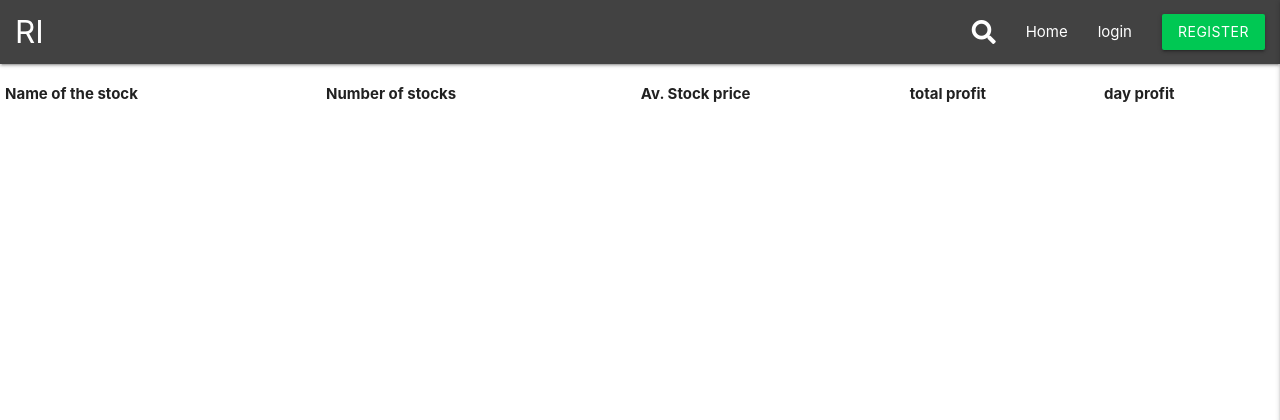
After one commit to waterrot/responsible-investers, a Flask app: template templates/portfolio.html in a window 1280 px wide. The commit adds this page. Shown: the top 420 px of the page. Run offline with Flask 2, Linux system fonts and the light colour scheme; the template is opened without the code that fills it, so the values that code supplies are empty; some libraries are stand-ins or nearby versions.

Commit message:
added portfolio page

```diff
--- a/templates/base.html
+++ b/templates/base.html
@@ -27,7 +27,7 @@
                     <li><a href="#"><i class="fas fa-search"></i></a></li>
                     <li><a href="{{ url_for('home') }}">Home</a></li>
                     {% if session.user %}
-                        <li><a href="#">portfolio</a></li>
+                        <li><a href="{{ url_for('portfolio') }}">portfolio</a></li>
                     {% endif %}
                     {% if session.user %}
                         <li><a href="{{ url_for('logout') }}">logout</a></li>
@@ -45,7 +45,7 @@
             <li><a href="#"><i class="fas fa-search"></i>Search</a></li>
             <li><a href="{{ url_for('home') }}">Home</a></li>
             {% if session.user %}
-                <li><a href="#">portfolio</a></li>
+                <li><a href="{{ url_for('portfolio') }}">portfolio</a></li>
             {% endif %}
             {% if session.user %}
                 <li><a href="{{ url_for('logout') }}">logout</a></li>
--- a/templates/index.html
+++ b/templates/index.html
@@ -2,7 +2,7 @@
 {% block content %}
 
     {% for stock in stocks %}
-        <a href="{{ url_for('stock', stock_info_id=stock._id) }}" class="btn light-blue lighten-1">
+        <a href="{{ url_for('stock_page', stock_info_id=stock._id) }}" class="btn light-blue lighten-1">
             {{ stock.stock_name }}
         </a><br>
     {% endfor %}
--- /dev/null
+++ b/templates/portfolio.html
@@ -0,0 +1,28 @@
+{% extends "base.html" %}
+{% block content %}
+
+    <table class="striped">
+        <thead>
+            <th>Name of the stock</th>
+            <th>Number of stocks</th>
+            <th>Av. Stock price</th>
+            <th>total profit</th>
+            <th>day profit</th>
+        </thead>
+        <tbody>
+            {% for stock_bought in stocks_bought %}
+                {% if session.user|lower == stock_bought.bought_by|lower %}
+                    <tr>
+                        <td>{{ stock_bought.stock_name }}</td>
+                        <td>{{ stock_bought.stock_amount }}</td>
+                        <td>{{ stock_bought.stock_price }}</td>
+                        <td>{{ stock_bought.stock_name }} </td>
+                        <td></td>
+                        <td></td>
+                    </tr>
+                {% endif %}
+            {% endfor %}
+        </tbody>
+    </table>
+
+{% endblock %}
```
